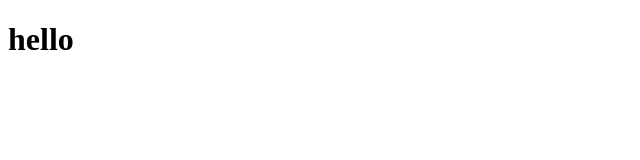
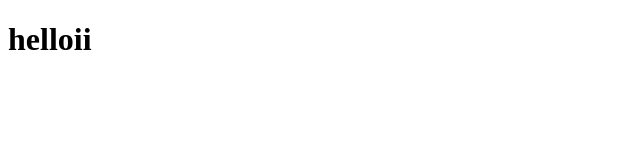
Before and after one commit to AntonLuzan/Luzan_Anton, a plain HTML site: page 01_html/base_01_html/index.html in a window 1280 px wide. Shown: the full height of the page, 0-640 px from the left. Drawn offline with Linux system fonts and the light colour scheme.

Commit message:
изменения дз

```diff
--- a/lessons/lesson1/index.html
+++ b/01_html/base_01_html/index.html
@@ -7,6 +7,6 @@
     <title>Document</title>
 </head>
 <body>
-    <h1>hello</h1>
+    <h1>helloii</h1>
 </body>
 </html>
```
Also changed, not shown: 01_html/add_01_html/01_HTML_доп.html (renamed from lessons/lesson1/01_HTML_доп.html), 01_html/base_01_html/01_ HTML_часть1.html (renamed from lessons/lesson1/01_ HTML_часть1.html), 01_html/base_01_html/01_HTML_часть2.html (renamed from lessons/lesson1/01_HTML_часть2.html), 01_html/base_01_html/01_HTML_часть3.html (renamed from lessons/lesson1/01_HTML_часть3.html).
